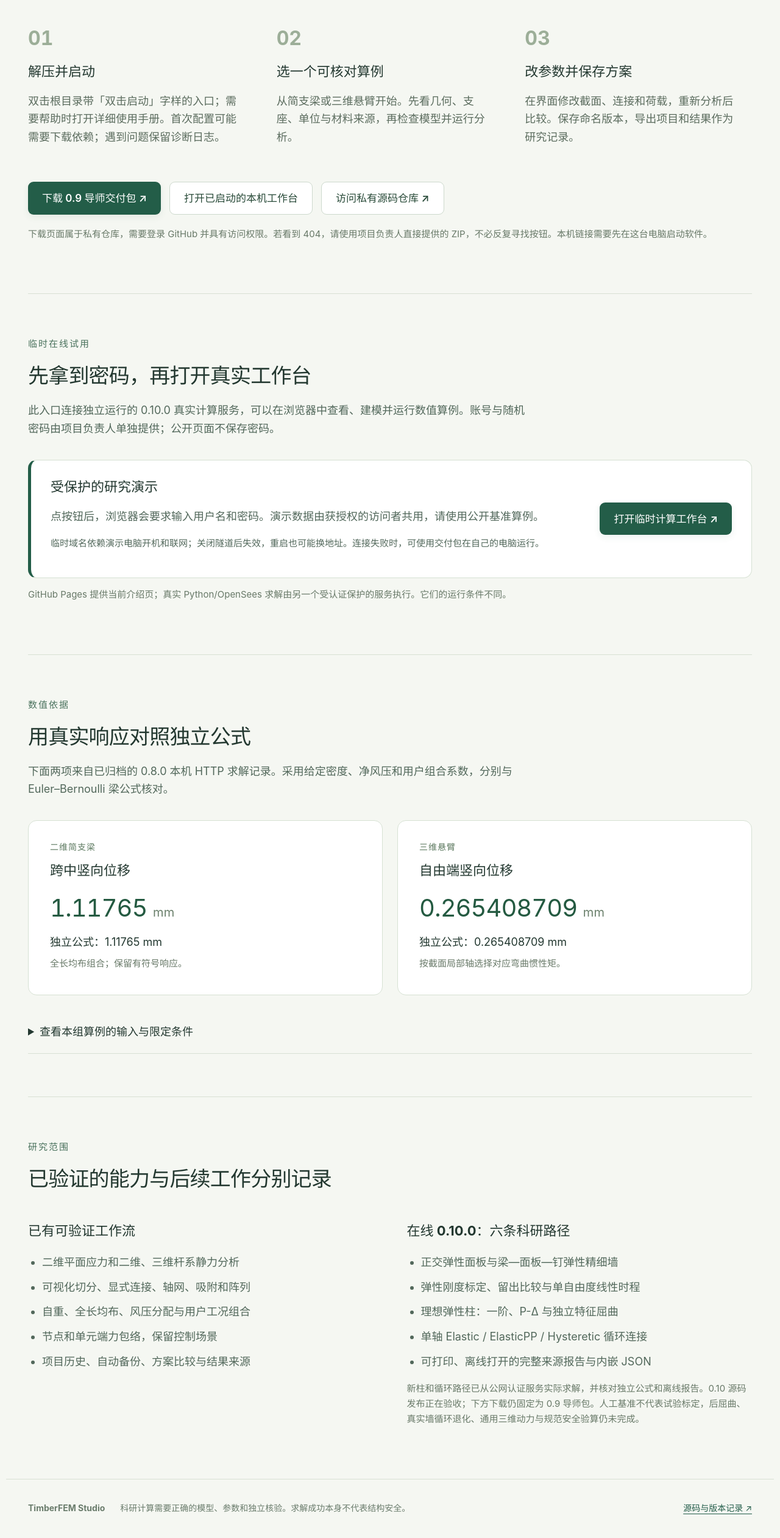
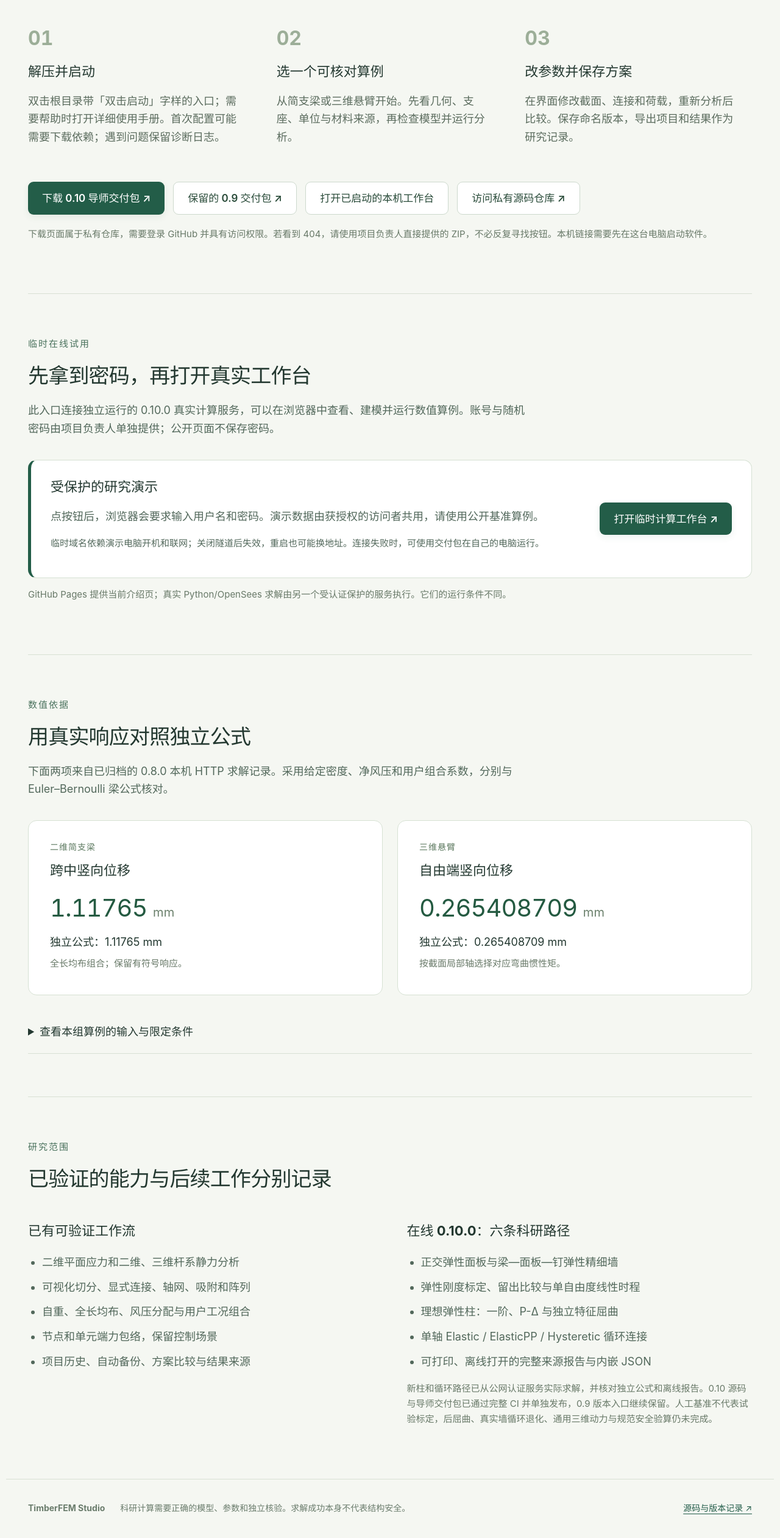
Before and after one commit to wujikei/timberfem-studio-web, a plain HTML site: page index.html in a window 1280 px wide. Shown: the part 1024-3546 px from the top of the page at 61% size. Drawn offline with Linux system fonts and the light colour scheme.

Commit message:
Link published 0.10 mentor delivery while preserving 0.9 access

```diff
--- a/index.html
+++ b/index.html
@@ -17,9 +17,9 @@
         <g stroke="#f1dcc0" stroke-width="4" stroke-linecap="round"><path d="M125 338V160L300 85V263M125 160L290 220V398M300 85L460 145V323M290 220L460 145" fill="none"/></g><g fill="#326e5d" stroke="#fff" stroke-width="3"><circle cx="125" cy="160" r="8"/><circle cx="300" cy="85" r="8"/><circle cx="290" cy="220" r="8"/><circle cx="460" cy="145" r="8"/></g><g fill="#326e5d"><path d="M109 355h32l-16-18Z M274 415h32l-16-18Z M284 280h32l-16-18Z M444 340h32l-16-18Z"/></g><path d="M300 35v32m-8-10 8 10 8-10" stroke="#477b9f" fill="none" stroke-width="4"/>
       </svg><div class="model-caption"><span>构件 · 连接 · 荷载</span><span>建模示意</span></div></div>
     </section>
-    <section id="start" class="section"><div class="section-title"><p class="eyebrow">开始使用</p><h2>先打开工作台，再做第一算例</h2><p>源码仓库保持私有。从下方下载入口取得交付 ZIP，或使用项目负责人直接发来的压缩包。先完整解压，再双击根目录的「【双击启动】TimberFEM Studio.cmd」。不要在压缩包预览窗口中直接运行。</p></div><ol class="steps"><li><span class="number">01</span><h3>解压并启动</h3><p>双击根目录带「双击启动」字样的入口；需要帮助时打开详细使用手册。首次配置可能需要下载依赖；遇到问题保留诊断日志。</p></li><li><span class="number">02</span><h3>选一个可核对算例</h3><p>从简支梁或三维悬臂开始。先看几何、支座、单位与材料来源，再检查模型并运行分析。</p></li><li><span class="number">03</span><h3>改参数并保存方案</h3><p>在界面修改截面、连接和荷载，重新分析后比较。保存命名版本，导出项目和结果作为研究记录。</p></li></ol><div class="actions"><a class="button primary" href="https://github.com/wujikei/TimberFEM-Studio/releases/tag/v0.9.0" target="_blank" rel="noopener">下载 0.9 导师交付包 ↗</a><a class="button secondary" href="http://127.0.0.1:8000/?view=3d" target="_blank" rel="noopener">打开已启动的本机工作台</a><a class="button secondary" href="https://github.com/wujikei/TimberFEM-Studio" target="_blank" rel="noopener">访问私有源码仓库 ↗</a></div><p class="quiet">下载页面属于私有仓库，需要登录 GitHub 并具有访问权限。若看到 404，请使用项目负责人直接提供的 ZIP，不必反复寻找按钮。本机链接需要先在这台电脑启动软件。</p></section>
+    <section id="start" class="section"><div class="section-title"><p class="eyebrow">开始使用</p><h2>先打开工作台，再做第一算例</h2><p>源码仓库保持私有。从下方下载入口取得交付 ZIP，或使用项目负责人直接发来的压缩包。先完整解压，再双击根目录的「【双击启动】TimberFEM Studio.cmd」。不要在压缩包预览窗口中直接运行。</p></div><ol class="steps"><li><span class="number">01</span><h3>解压并启动</h3><p>双击根目录带「双击启动」字样的入口；需要帮助时打开详细使用手册。首次配置可能需要下载依赖；遇到问题保留诊断日志。</p></li><li><span class="number">02</span><h3>选一个可核对算例</h3><p>从简支梁或三维悬臂开始。先看几何、支座、单位与材料来源，再检查模型并运行分析。</p></li><li><span class="number">03</span><h3>改参数并保存方案</h3><p>在界面修改截面、连接和荷载，重新分析后比较。保存命名版本，导出项目和结果作为研究记录。</p></li></ol><div class="actions"><a class="button primary" href="https://github.com/wujikei/TimberFEM-Studio/releases/tag/v0.10.0" target="_blank" rel="noopener">下载 0.10 导师交付包 ↗</a><a class="button secondary" href="https://github.com/wujikei/TimberFEM-Studio/releases/tag/v0.9.0" target="_blank" rel="noopener">保留的 0.9 交付包 ↗</a><a class="button secondary" href="http://127.0.0.1:8000/?view=3d" target="_blank" rel="noopener">打开已启动的本机工作台</a><a class="button secondary" href="https://github.com/wujikei/TimberFEM-Studio" target="_blank" rel="noopener">访问私有源码仓库 ↗</a></div><p class="quiet">下载页面属于私有仓库，需要登录 GitHub 并具有访问权限。若看到 404，请使用项目负责人直接提供的 ZIP，不必反复寻找按钮。本机链接需要先在这台电脑启动软件。</p></section>
     <section id="demo" class="section demo-entry"><div class="section-title"><p class="eyebrow">临时在线试用</p><h2>先拿到密码，再打开真实工作台</h2><p>此入口连接独立运行的 0.10.0 真实计算服务，可以在浏览器中查看、建模并运行数值算例。账号与随机密码由项目负责人单独提供；公开页面不保存密码。</p></div><div class="demo-card"><div><h3>受保护的研究演示</h3><p>点按钮后，浏览器会要求输入用户名和密码。演示数据由获授权的访问者共用，请使用公开基准算例。</p><p class="quiet">临时域名依赖演示电脑开机和联网；关闭隧道后失效，重启也可能换地址。连接失败时，可使用交付包在自己的电脑运行。</p></div><a class="button primary" href="https://roughly-liver-validation-plates.trycloudflare.com" target="_blank" rel="noopener">打开临时计算工作台 ↗</a></div><p class="quiet">GitHub Pages 提供当前介绍页；真实 Python/OpenSees 求解由另一个受认证保护的服务执行。它们的运行条件不同。</p></section>
     <section id="evidence" class="section evidence"><div class="section-title"><p class="eyebrow">数值依据</p><h2>用真实响应对照独立公式</h2><p>下面两项来自已归档的 0.8.0 本机 HTTP 求解记录。采用给定密度、净风压和用户组合系数，分别与 Euler–Bernoulli 梁公式核对。</p></div><div class="benchmarks"><article><p class="tag">二维简支梁</p><h3>跨中竖向位移</h3><p class="metric">1.11765 <span>mm</span></p><p>独立公式：1.11765 mm</p><p class="quiet">全长均布组合；保留有符号响应。</p></article><article><p class="tag">三维悬臂</p><h3>自由端竖向位移</h3><p class="metric">0.265408709 <span>mm</span></p><p>独立公式：0.265408709 mm</p><p class="quiet">按截面局部轴选择对应弯曲惯性矩。</p></article></div><details><summary>查看本组算例的输入与限定条件</summary><p>密度 400 kg/m³，重力加速度 9.8 m/s²，净风压 −0.8 kPa，分担宽度 600 mm，组合 1.2G − 1.5W。这些是程序验收的给定输入，不是木材等级设计值或设计规范组合。每个基本工况和组合分别调用真实 OpenSees 求解；公开页面未执行新的结构分析。</p><p>二维杆使用原生均布单元荷载，三维模型采用六自由度线弹性杆。只有在几何、边界与理论假设匹配时，才可使用这些公式对照；不能把数值吻合解释为某座实际木结构已经安全。</p><a href="./benchmark-evidence.json" download>下载这两项公开数值记录</a></details></section>
-    <section id="scope" class="section"><div class="section-title"><p class="eyebrow">研究范围</p><h2>已验证的能力与后续工作分别记录</h2></div><div class="scope-grid"><article><h3>已有可验证工作流</h3><ul><li>二维平面应力和二维、三维杆系静力分析</li><li>可视化切分、显式连接、轴网、吸附和阵列</li><li>自重、全长均布、风压分配与用户工况组合</li><li>节点和单元端力包络，保留控制场景</li><li>项目历史、自动备份、方案比较与结果来源</li></ul></article><article><h3>在线 0.10.0：六条科研路径</h3><ul><li>正交弹性面板与梁—面板—钉弹性精细墙</li><li>弹性刚度标定、留出比较与单自由度线性时程</li><li>理想弹性柱：一阶、P-Δ 与独立特征屈曲</li><li>单轴 Elastic / ElasticPP / Hysteretic 循环连接</li><li>可打印、离线打开的完整来源报告与内嵌 JSON</li></ul><p class="quiet">新柱和循环路径已从公网认证服务实际求解，并核对独立公式和离线报告。0.10 源码发布正在验收；下方下载仍固定为 0.9 导师包。人工基准不代表试验标定，后屈曲、真实墙循环退化、通用三维动力与规范安全验算仍未完成。</p></article></div></section>
+    <section id="scope" class="section"><div class="section-title"><p class="eyebrow">研究范围</p><h2>已验证的能力与后续工作分别记录</h2></div><div class="scope-grid"><article><h3>已有可验证工作流</h3><ul><li>二维平面应力和二维、三维杆系静力分析</li><li>可视化切分、显式连接、轴网、吸附和阵列</li><li>自重、全长均布、风压分配与用户工况组合</li><li>节点和单元端力包络，保留控制场景</li><li>项目历史、自动备份、方案比较与结果来源</li></ul></article><article><h3>在线 0.10.0：六条科研路径</h3><ul><li>正交弹性面板与梁—面板—钉弹性精细墙</li><li>弹性刚度标定、留出比较与单自由度线性时程</li><li>理想弹性柱：一阶、P-Δ 与独立特征屈曲</li><li>单轴 Elastic / ElasticPP / Hysteretic 循环连接</li><li>可打印、离线打开的完整来源报告与内嵌 JSON</li></ul><p class="quiet">新柱和循环路径已从公网认证服务实际求解，并核对独立公式和离线报告。0.10 源码与导师交付包已通过完整 CI 并单独发布，0.9 版本入口继续保留。人工基准不代表试验标定，后屈曲、真实墙循环退化、通用三维动力与规范安全验算仍未完成。</p></article></div></section>
   </main><footer><span>TimberFEM Studio</span><p>科研计算需要正确的模型、参数和独立核验。求解成功本身不代表结构安全。</p><a href="https://github.com/wujikei/TimberFEM-Studio" target="_blank" rel="noopener">源码与版本记录 ↗</a></footer>
 </body></html>
```
Also changed, not shown: 1 other file.
